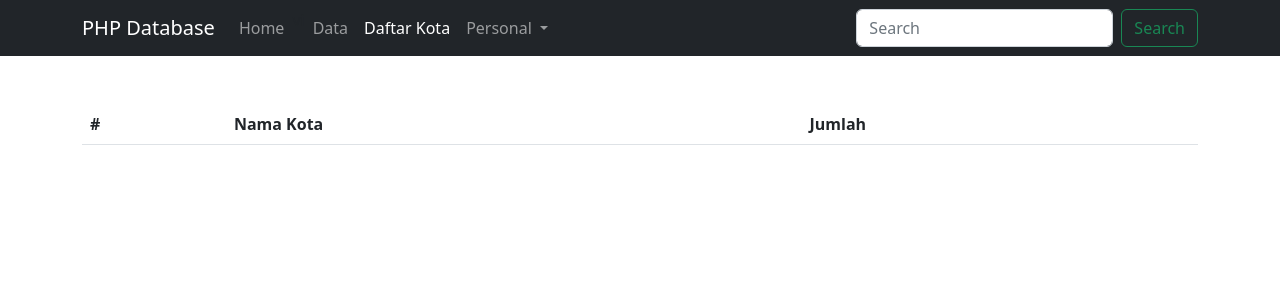
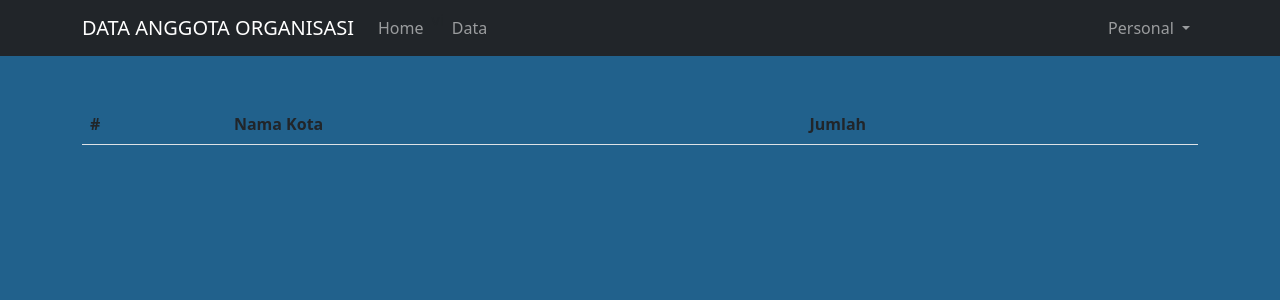
Before and after one commit to Fadhfayi/Tugasakhirphpdatabase, a PHP site: page /daftar_kota.php in a window 1280 px wide. Shown: the top 300 px of the page. Run offline with PHP 8.4, Linux system fonts and the light colour scheme; a user stored in the database is signed in; data comes from the database, SQL or seed files in the repository; lists and menus that the app fills with data are empty.

Commit message:
last commit

```diff
--- a/daftar_kota.php
+++ b/daftar_kota.php
@@ -11,7 +11,7 @@ if ($_SESSION['nama_login'] == null) {
 }
 
 
-$query = "SELECT asal,COUNT(asal) as kota_asal from data_anggota group by asal having kota_asal > 1 ORDER by kota_asal DESC";
+$query = "SELECT `asal`,COUNT(asal) as kota_asal from data_anggota group by asal having kota_asal > 1 ORDER by kota_asal DESC";
 $data_asal = mysqli_query($koneksi, $query);
 
 
@@ -28,7 +28,7 @@ $data_asal = mysqli_query($koneksi, $query);
         integrity="sha384-rbsA2VBKQhggwzxH7pPCaAqO46MgnOM80zW1RWuH61DGLwZJEdK2Kadq2F9CUG65" crossorigin="anonymous">
 </head>
 
-<body>
+<body style="background-color:#21618C ">
 
 
     <?php require_once('navbar.php'); ?>
@@ -43,7 +43,7 @@ $data_asal = mysqli_query($koneksi, $query);
                     <th scope="col">Jumlah</th>
                 </tr>
             </thead>
-            <tbody>
+            <tbody style="background-color:#21618C ">
                 <?php $no = 1;
                 while ($asal = mysqli_fetch_assoc($data_asal)) { ?>
                     <tr>
@@ -53,7 +53,7 @@ $data_asal = mysqli_query($koneksi, $query);
                     </tr>
                 <?php } ?>
 
-            </tbody>
+            </tbody style="background-color:#21618C ">
         </table>
     </div>
 
@@ -61,6 +61,6 @@ $data_asal = mysqli_query($koneksi, $query);
     <script src="https://cdn.jsdelivr.net/npm/bootstrap@5.2.3/dist/js/bootstrap.bundle.min.js"
         integrity="sha384-kenU1KFdBIe4zVF0s0G1M5b4hcpxyD9F7jL+jjXkk+Q2h455rYXK/7HAuoJl+0I4"
         crossorigin="anonymous"></script>
-</body>
+</body style="background-color:#21618C ">
 
 </html>
--- a/form.php
+++ b/form.php
@@ -1,8 +1,9 @@
 <?php
 require_once('koneksi.php');
 
-$no = $_POST ['id'];
-$ambil_data = mysqli_query($koneksi, "SELECT data_anggota.*, data_tingkat.id, data_tingkat.tingkat FROM data_anggota JOIN daftar_tingkat on data_anggota.id=daftar_tingkat.no_anggota JOIN data_tingkat on daftar_tingkat.id_tingkat=data_tingkat.id where `no_anggota` = $no");
+$no = $_POST['id'];
+
+$ambil_data = mysqli_query($koneksi, "SELECT data_anggota.*, data_tingkat.id, data_tingkat.tingkat FROM data_anggota JOIN daftar_tingkat on data_anggota.id_anggota = daftar_tingkat.no_anggota JOIN data_tingkat on daftar_tingkat.id_tingkat=data_tingkat.id where `no_anggota` = $no");
 $ambil_data_tingkat = mysqli_query($koneksi, "SELECT * FROM `data_tingkat`");
 
 $data = mysqli_fetch_assoc($ambil_data);
--- a/getdata.php
+++ b/getdata.php
@@ -2,10 +2,10 @@
 include_once('koneksi.php');
 
 // var_dump($id);die;
-$ambil_data = mysqli_query($koneksi, "SELECT data_anggota.*, data_tingkat.id, data_tingkat.tingkat FROM data_anggota JOIN daftar_tingkat on data_anggota.id=daftar_tingkat.no_anggota JOIN data_tingkat on daftar_tingkat.id_tingkat=data_tingkat.id");
+$ambil_data = mysqli_query($koneksi, "SELECT data_anggota.*, data_tingkat.id, data_tingkat.tingkat FROM data_anggota JOIN daftar_tingkat on data_anggota.id_anggota=daftar_tingkat.no_anggota JOIN data_tingkat on daftar_tingkat.id_tingkat=data_tingkat.id");
 // $ambil_data_tingkat = mysqli_query($koneksi,$ambil_data);
 $data = mysqli_fetch_assoc($ambil_data);
-$no = $data ['id'];
+$no = $data ['id_anggota'];
 // var_dump($data);die;
 
 ?>
--- a/navbar.php
+++ b/navbar.php
@@ -1,39 +1,33 @@
 <nav class="navbar navbar-expand-lg navbar-dark bg-dark " style="background-color: #e3f2fd;">
     <div class="container">
-        <a class="navbar-brand" href="#">PHP Database</a>
+        <a class="navbar-brand" href="#">DATA ANGGOTA ORGANISASI</a>
         <button class="navbar-toggler" type="button" data-bs-toggle="collapse" data-bs-target="#navbarSupportedContent"
             aria-controls="navbarSupportedContent" aria-expanded="false" aria-label="Toggle navigation">
             <span class="navbar-toggler-icon"></span>
         </button>
-        <div class="collapse navbar-collapse" id="navbarSupportedContent">
-            <ul class="navbar-nav me-auto mb-2 mb-lg-0">
+        <div class="navbar-collapse collapse w-100 order-1 order-md-0 dual-collapse2" id="navbarSupportedContent">
+            <ul class="navbar-nav mr-auto">
                 <li class="nav-item">
                     <a class="nav-link <?=($menu=="home") ? "active" : "" ;?>" aria-current="page" href="index.php">Home</a>
                 </li>vi
                 <li class="nav-item">
                     <a class="nav-link <?=($menu=="data") ? "active" : "" ;?>" href="home.php">Data</a>
                 </li>
-                <li class="nav-item">
-                    <a class="nav-link <?=($menu=="daftar_kota") ? "active" : "" ;?>" href="daftar_kota.php">Daftar Kota</a>
-                </li>
-                <li class="nav-item dropdown">
+            </ul>
+</div>
+
+    <div class="navbar-collapse collapse w-150 order-3 dual-collapse">
+        <ul class="navbar-nav ml-auto">
+        <li class="nav-item dropdown">
                     <a class="nav-link dropdown-toggle" href="#" role="button" data-bs-toggle="dropdown"
                         aria-expanded="false">
                         Personal
                     </a>
                     <ul class="dropdown-menu">
-                        <li><a class="dropdown-item" href="#">Info</a></li>
-                        <li>
-                            <hr class="dropdown-divider">
                         </li>
                         <li><a class="dropdown-item" href="keluar.php">Log Out</a></li>
                     </ul>
                 </li>
-            </ul>
-            <form action="" method="GET" class="d-flex" role="search">
-                <input class="form-control me-2" type="search" placeholder="Search" aria-label="Search" name="pencarian" value="<?=(isset($_GET['pencarian']))? $_GET['pencarian']:""?>">
-                <button class="btn btn-outline-success" type="submit">Search</button>
-            </form>
-        </div>
+        </ul>
     </div>
 </nav>
--- a/postdata.php
+++ b/postdata.php
@@ -18,7 +18,7 @@ $id = $koneksi->insert_id;
 
  mysqli_query($koneksi,"INSERT into daftar_tingkat (`id_tingkat`,`no_anggota`) values ('$id_tingkat', '$id' )");
 echo "<p>Data berhasil masuk</p>";
-    echo "<meta http-equiv=refresh content=1;URL='index.php'>";
+    echo "<meta http-equiv=refresh content=1;URL='home.php'>";
 
 
 
```
Also changed, not shown: editdata.php (+11 -10 lines), hapusdata.php (+5 -3 lines), home.php (+7 -7 lines), index.php (+8 -3 lines), login.php (+6 -6 lines).
